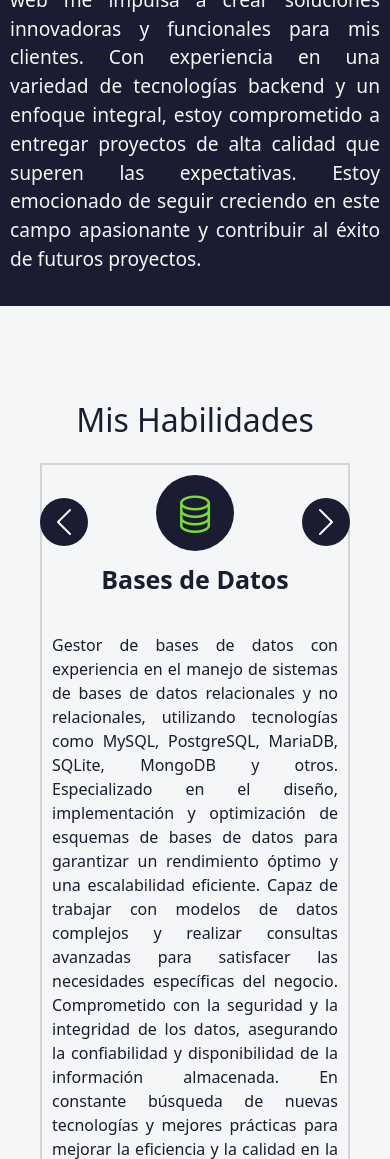
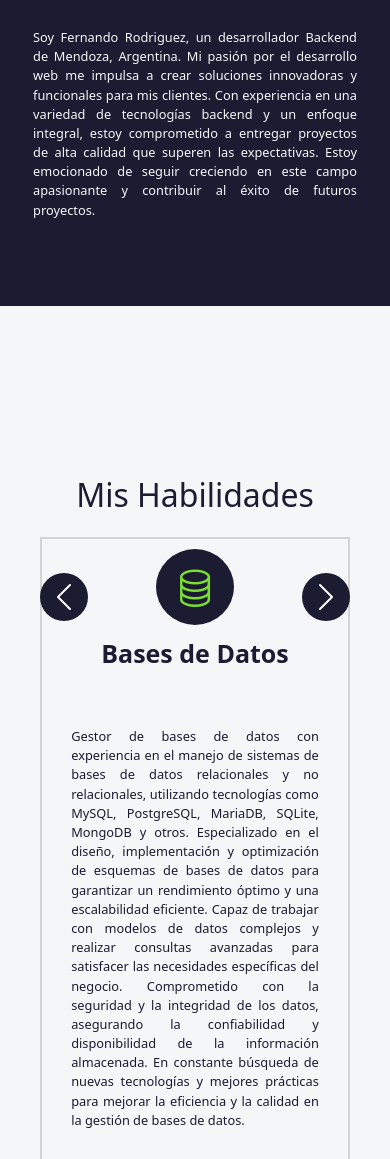
Before and after one commit to Ferchulobo777/portfoliov4, a plain HTML site: page index.html in a window 390 px wide. Shown: the part 1178-2337 px from the top of the page. Drawn offline with nearby package versions, Linux system fonts and the light colour scheme; a web font is replaced by a local one.

Commit message:
correcion estilos

```diff
--- a/assets/style/style.css
+++ b/assets/style/style.css
@@ -138,17 +138,20 @@ h1 {
   font-family: "Rubik Dirt", system-ui;
   font-size: 2rem;
   padding: 15px 0;
+  padding-top: 2.8em;
 }
 
 .seccion-descripcion {
   color: #584e4e;
   font-size: 1.2rem;
+
 }
 
 .seccion-texto {
   font-size: 1.2rem;
   overflow-wrap: break-word; /* Utiliza overflow-wrap en lugar de text-wrap */
   text-align: justify; /* Utiliza text-align en lugar de text-justify */
+  padding-bottom: .6em;
 }
 
 .texto-negro {
@@ -158,6 +161,9 @@ h1 {
 .texto-blanco {
   color: var(--color-text-dark);
 }
+
+
+
 
 /* Seccion Heroe */
 
@@ -229,7 +235,7 @@ h1 {
   font-size: 2.5rem;
   padding: 8px 19px;
 }
-.columna img {
+columna img {
   height: 20%;
   width: 20%;
 }
@@ -243,7 +249,7 @@ h1 {
 .experiencia-parrafo {
   overflow-wrap: break-word;
   text-align: justify;
-  padding-bottom: 1em;
+  padding: 1em;
 }
 
 .badges-contenedor {
@@ -349,6 +355,20 @@ h1 {
 }
 .iconos-contenedor {
   display: flex;
+}
+@media screen and (max-width:776px) {
+  .seccion-texto {
+    font-size: .8em;
+    overflow-wrap: break-word; /* Utiliza overflow-wrap en lugar de text-wrap */
+    text-align: justify; /* Utiliza text-align en lugar de text-justify */
+    padding: 1.8em;
+  }
+  .experiencia-parrafo {
+    font-size: 0.8em;
+    overflow-wrap: break-word;
+    text-align: justify;
+    padding: 1.5em;
+  }
 }
 
 /* Seccion Contacto */
--- a/index.html
+++ b/index.html
@@ -95,7 +95,7 @@
               <p class="experiencia-titulo">Desarrollo Backend</p>
               <p class="experiencia-parrafo">Desarrollador Backend con experiencia en la creación de aplicaciones web dinámicas y eficientes utilizando tecnologías modernas en el lado del servidor. Experto en Node.js, Java y Spring, así como en Python y Django, asegurando un desarrollo ágil y escalable. Especializado en la integración de tecnologías para construir sistemas completos, desde la gestión de bases de datos hasta la implementación de lógica empresarial. Apasionado por la arquitectura y optimización del backend, garantizando una experiencia robusta y de alto rendimiento. Comprometido con la entrega de soluciones de alta calidad que satisfacen las necesidades del cliente y mejoran la eficiencia del sistema.</p>
               <div class="row">
-                <div class="d-flex flex-column col-6 col-sm-4 col-md-3 col-lg-auto col-xl-2 col-xxl-auto justify-content-center align-items-center gap-2">
+                <div class="d-flex flex-column col-6 col-sm-4 col-md-3 col-lg-auto col-xl-auto col-xxl-auto justify-content-center align-items-center gap-2">
                   <img width="54" src="assets/img/javascript.svg" alt="logo-javascript">
                   <span class="rounded-pill text-bg-primary px-2">JavaScript</span>
                 </div>
@@ -184,6 +184,10 @@
                 <img width="56" src="assets/img/github.svg" alt="logo-dbeaver">
                 <span class="rounded-pill text-bg-primary px-2">Github</span>
               </div>
+              <div class="d-flex flex-column col-6 col-sm-4 col-md-3 col-lg-auto col-xl-auto col-xxl-auto justify-content-center align-items-center gap-2">
+                <img width="56" src="assets/img/jest-plain.svg" alt="logo-jest">
+                <span class="rounded-pill text-bg-primary px-2">Jest</span>
+              </div>
             </div>
         </div>
 
```
